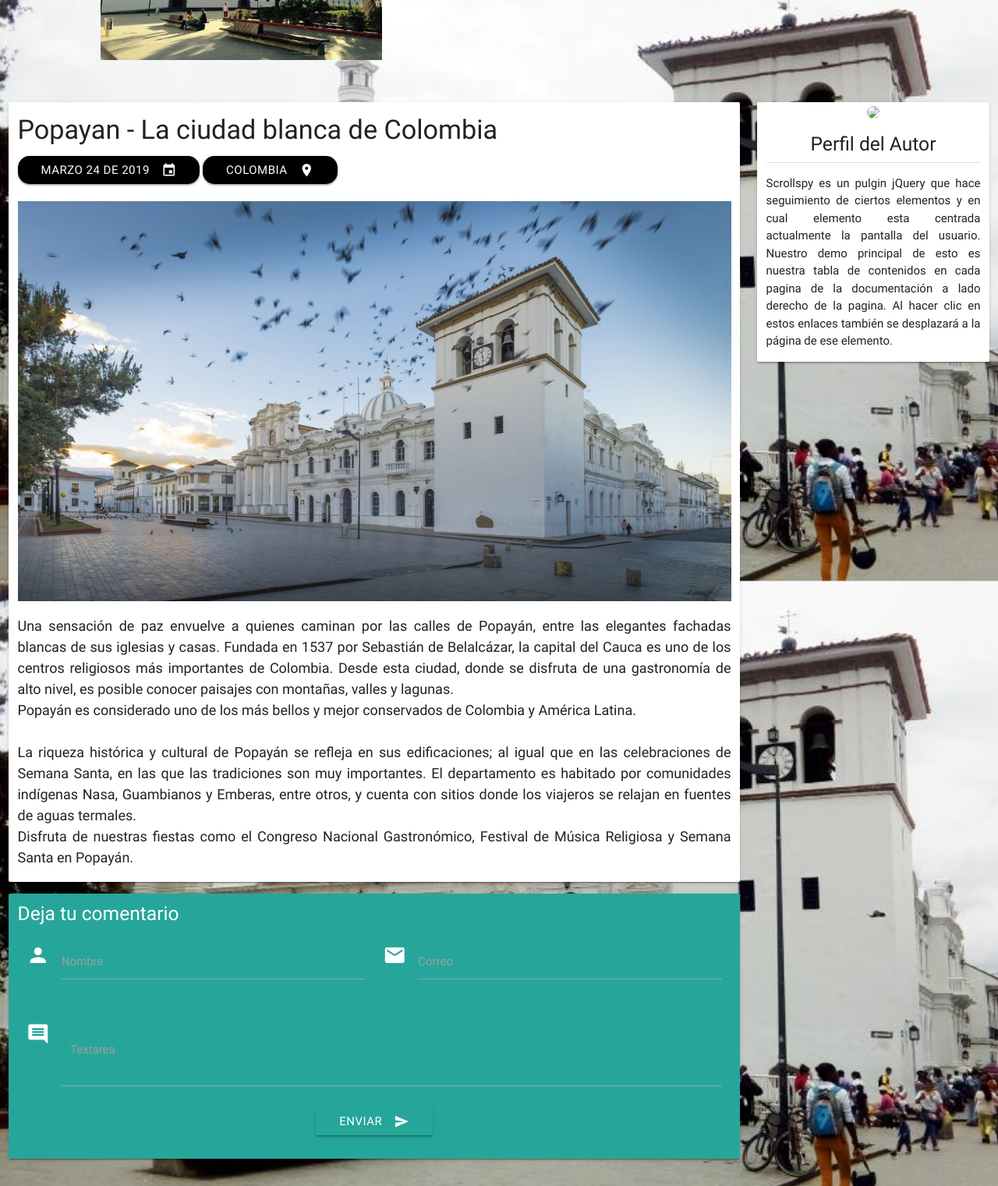
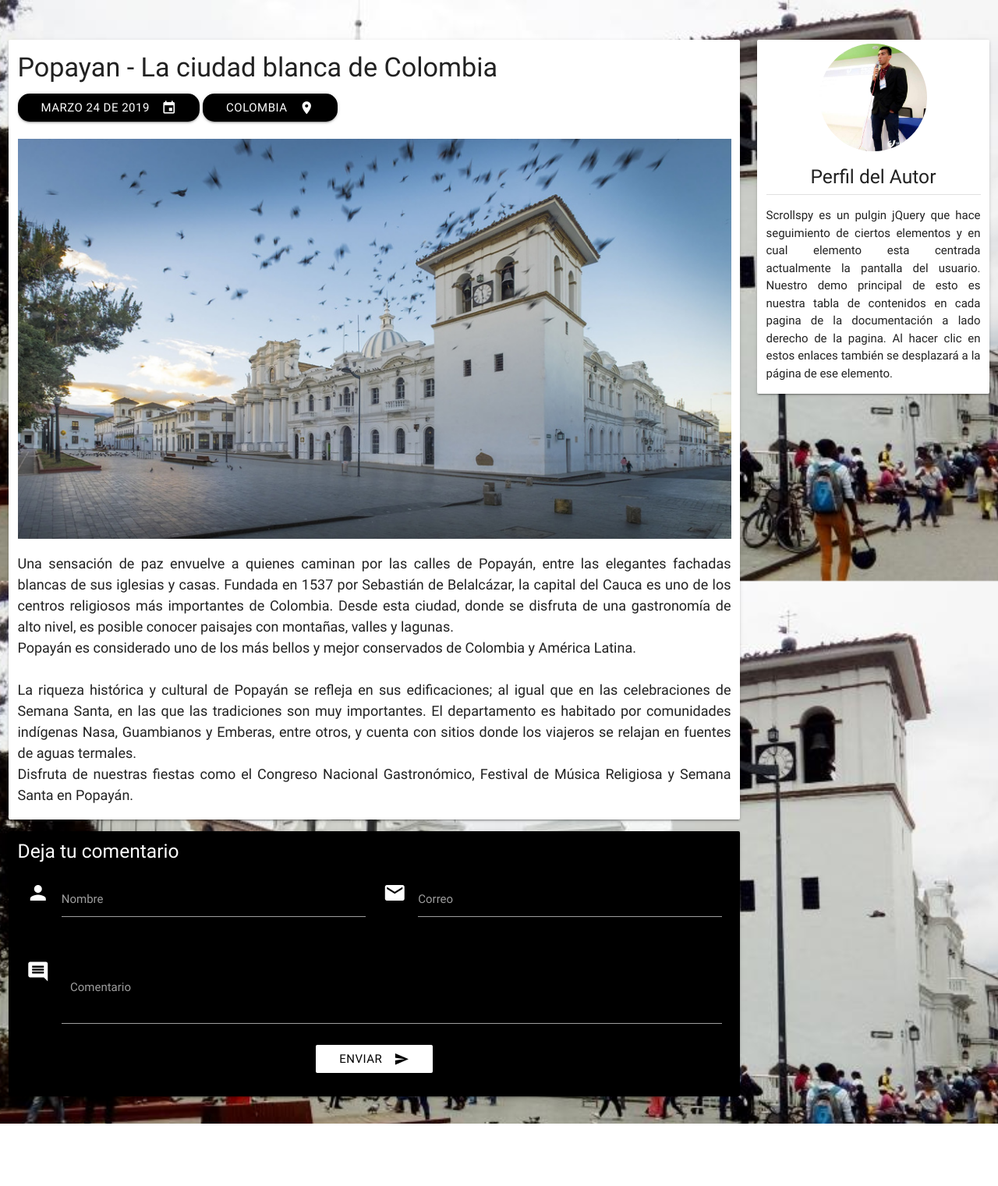
Before and after one commit to victorolave/Blog-de-Viajes-Materialize-, a plain HTML site: page index.html in a window 1280 px wide. Shown: the part 855-2376 px from the top of the page at 78% size. After the commit the page ends 2296 px from the top, so only its background shows below. Drawn offline with nearby package versions, Linux system fonts and the light colour scheme.

Commit message:
Final Version

```diff
--- a/index.html
+++ b/index.html
@@ -26,7 +26,7 @@
 			<div class="col m1 hide-on-small-and-down"></div>
 			<div class="col s3 m3">
 				<div class="row">
-					<div class="col s4"><img src="images/logo.png" width="450px" height="300px"></div>
+					<div style="padding-top: 20px" class="col s4"><img src="images/logo.png" width="250px" height="200px"></div>
 				</div>
 			</div>
 			<div class="nav-content col s9 m8 right-align">
@@ -88,7 +88,7 @@
 					</div>
 				</div>
 
-				<div class="row card teal lighten-1 white-text">
+				<div class="row card  lighten-1 white-text" style="background-color: black">
 
 					<form class="col s12">
 						<h5>Deja tu comentario</h5>
@@ -107,13 +107,13 @@
 						<div class="input-field col s12">
 							<i class="material-icons prefix">comment</i>
 							<textarea id="textarea1" class="materialize-textarea"></textarea>
-						  	<label for="textarea1"><label for="textarea1">Textarea</label></label>
+						  	<label for="textarea1"><label for="textarea1">Comentario</label></label>
 						</div>
 					</form>
 
         			<div class="row center-align">
         				<div class="col s12 m12">
-        					<button class="btn waves-effect waves-light" type="submit" name="action" id="enviar">Enviar<i class="material-icons right">send</i></button>
+        					<button class="btn waves-effect waves-light" style="background-color: white; color: black" type="submit" name="action" id="enviar">Enviar<i class="material-icons right">send</i></button>
         				</div>
         			</div>
 
@@ -125,7 +125,7 @@
 
 				<div class="row card">
 					<div class="col m12 center-align" style="padding-top: 5px">
-						<img class="circle" width="50%" src="img/hombre.png">
+						<img class="circle" width="50%" src="images/male.jpg">
 						<h5>Perfil del Autor</h5>
 						<div class="divider"></div>
 						<p>
@@ -140,8 +140,9 @@
 
 
 	<script src="https://code.jquery.com/jquery-2.1.1.min.js"></script>
-	<script src="js/materialize.js"></script>
-	<script src="js/init.js"></script>
+    <script src="javascript/materialize.js"></script>
+    <script src="javascript/materialize.min.js"></script>
+	<script src="javascript/init.js"></script>
 
 
 </body>
```
Also changed, not shown: images/male.jpg (added), images/male.png (added).
